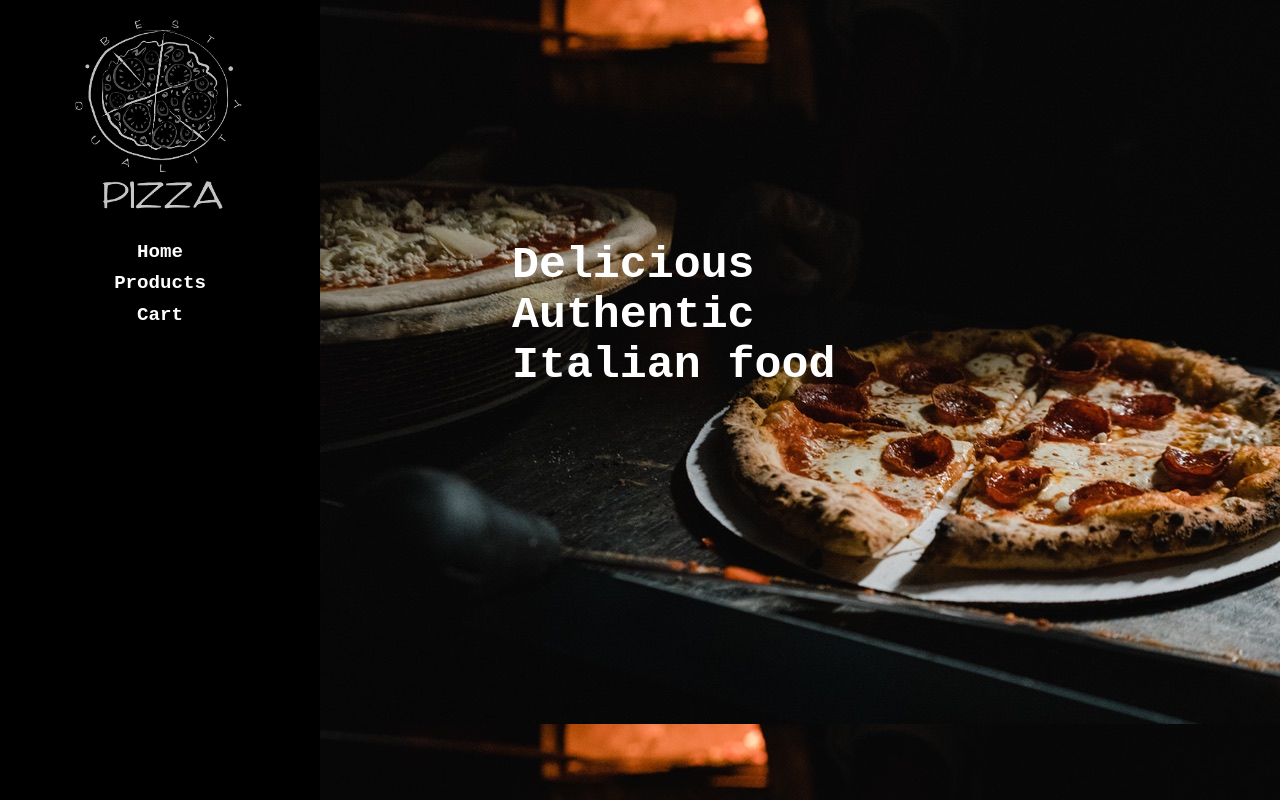
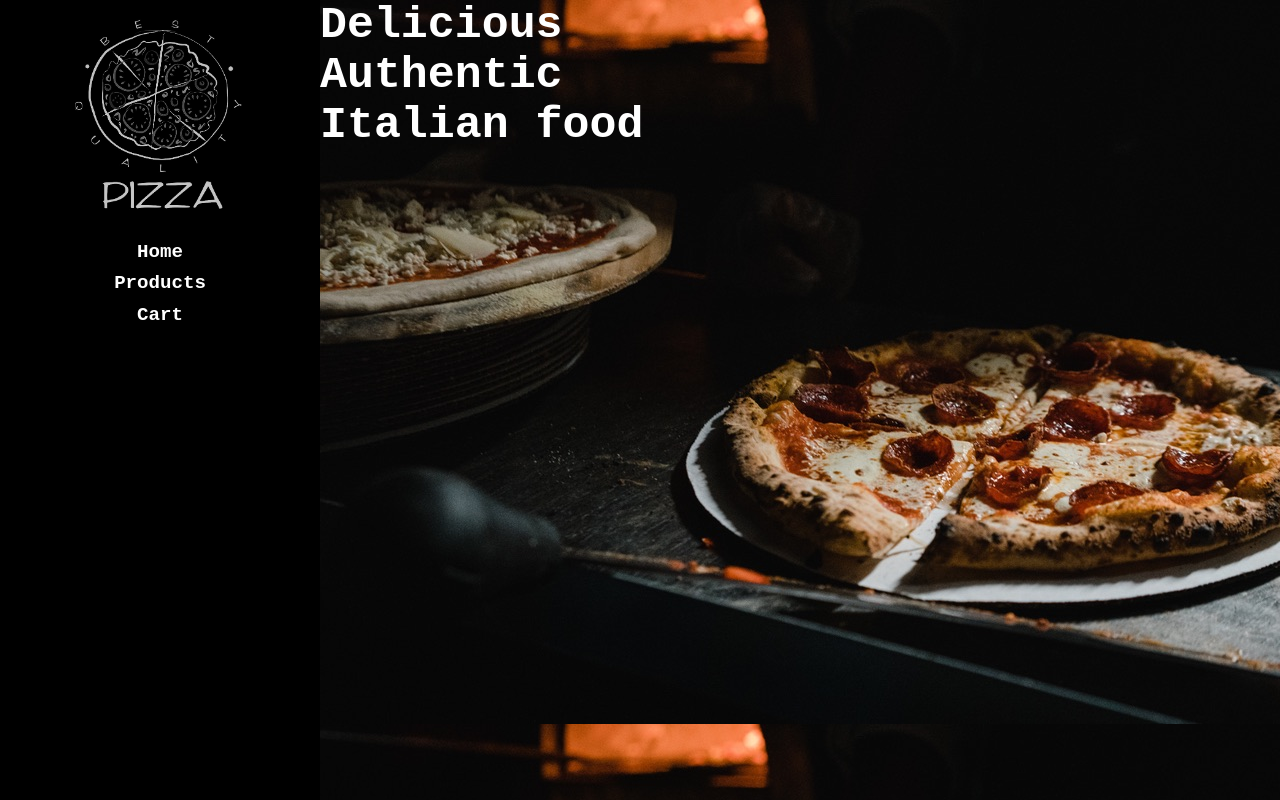
Before and after one commit to PeterJakobs1/pizza, a React (Create React App) app: page / in a window 1280 px wide. Shown: the top 800 px of the page. Built offline with nearby package versions, Linux system fonts and the light colour scheme.

Commit message:
typo change

```diff
--- a/src/Pages/LandingPage.js
+++ b/src/Pages/LandingPage.js
@@ -1,9 +1,9 @@
 import React from 'react'
 
-function LandigPage() {
+function LandingPage() {
     return (
-        <div className="LandigPage">
-            <header className="LandigText">
+        <div className="LandingPage">
+            <header className="LandingText">
                 <h1 className="landing-text">
 
                     <h3>Delicious</h3>
@@ -16,4 +16,4 @@ function LandigPage() {
     )
 }
 
-export default LandigPage
+export default LandingPage
--- a/src/styles/_layout.scss
+++ b/src/styles/_layout.scss
@@ -14,8 +14,6 @@
         min-height: 100vh;
         background-image: url("../img/background.jpg");
         display: grid;
-
-
     }
 
 }
```
